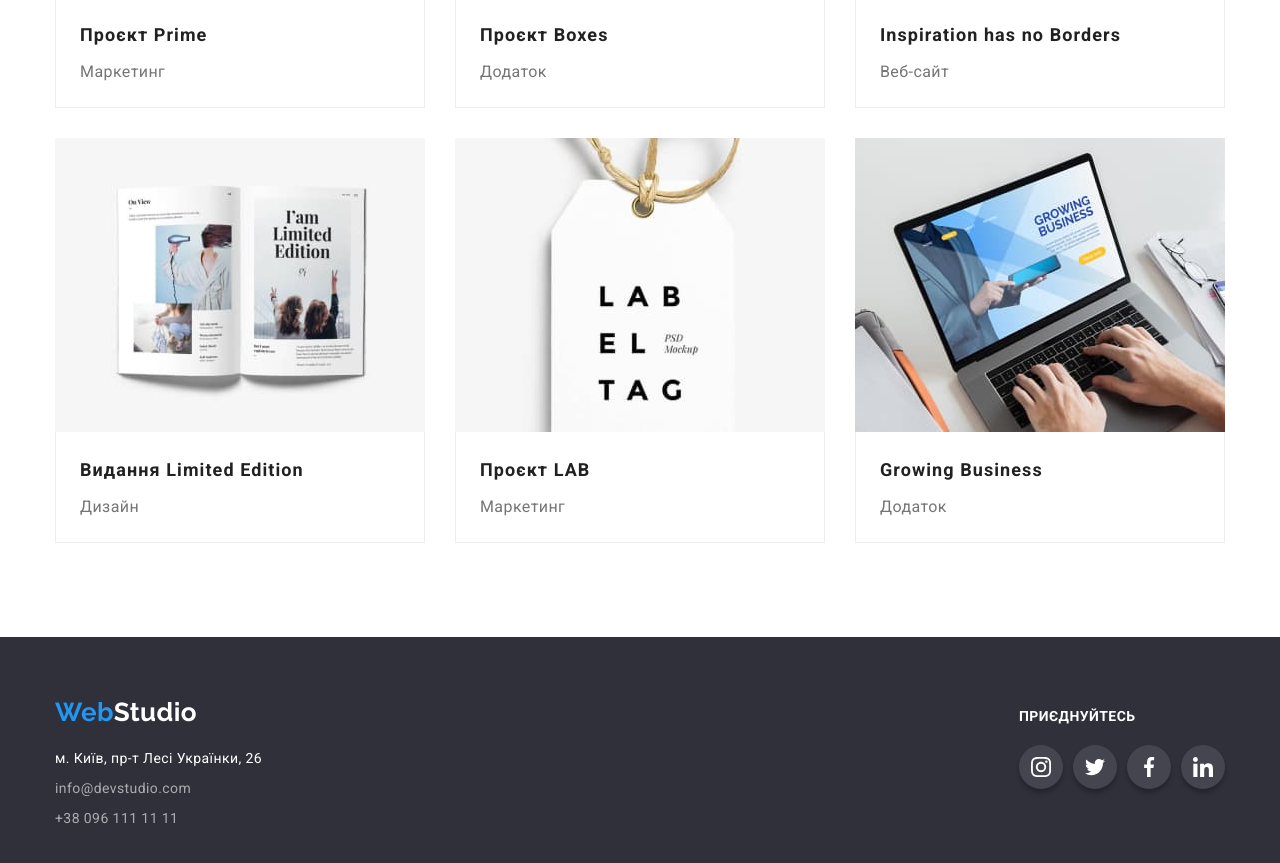
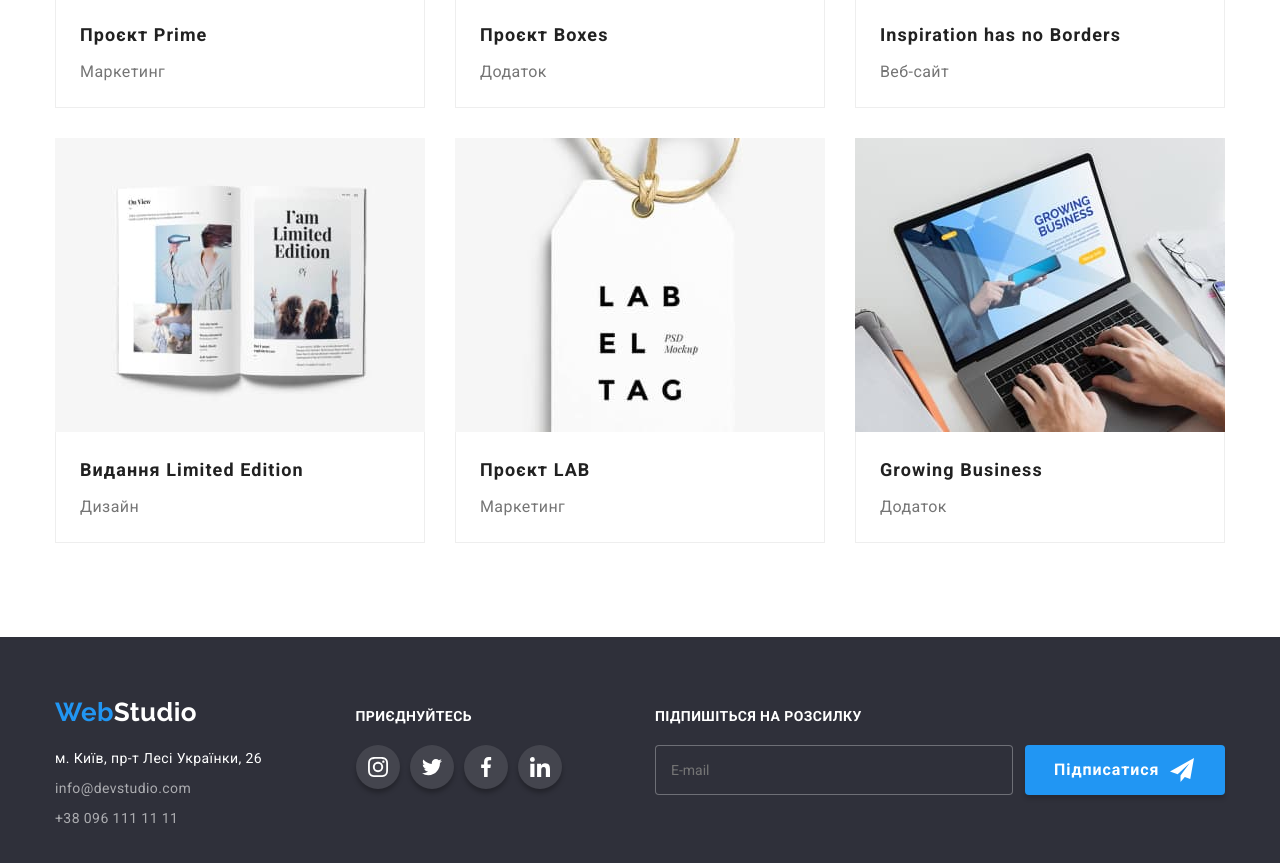
Before and after one commit to gulen13/goit-markup-hw-06, a plain HTML site: page portfolio.html in a window 1280 px wide. Shown: the part 989-1852 px from the top of the page. Drawn offline with nearby package versions, Linux system fonts and the light colour scheme.

Commit message:
доработки

```diff
--- a/css/styles.css
+++ b/css/styles.css
@@ -611,7 +611,7 @@ font-weight: 700;
   font-size: 16px;
   line-height: 1.87;
   display: flex;
-align-items:center;
+  align-items: center;
   text-align: center;
   letter-spacing: 0.06em;
   color: var(--main-title-color);
--- a/portfolio.html
+++ b/portfolio.html
@@ -397,6 +397,26 @@
             </li>
           </ul>
         </div>
+        <div class="footer-form">
+          <strong class="footer-form-strong">Підпишіться на розсилку</strong>
+          <div class="footer-form-wrapper">
+            <label class="footer-form-label" for="footer_user_mail"></label>
+            <input
+              class="footer-form-field"
+              type="email"
+              name="user_mail"
+              id="footer_user_mail"
+              required
+              placeholder="E-mail"
+            />
+            <button class="footer-btn" type="submit">
+              Підписатися
+              <svg class="footer-form-icon" width="24" height="24">
+                <use href="./images/icons.svg#icon-icon-send"></use>
+              </svg>
+            </button>
+          </div>
+        </div>
       </div>
     </footer>
   </body>
```
Also changed, not shown: index.html (+2 -2 lines). Lines whose indentation alone changed are shown as unchanged.
